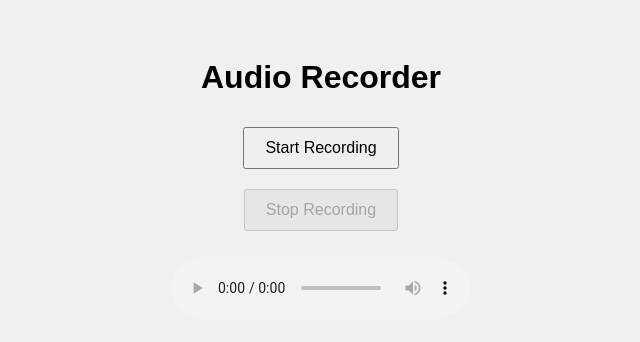
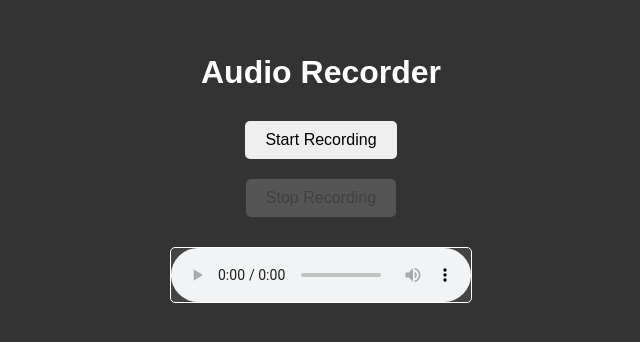
Before and after one commit to bpk-ctrl/rec, a plain HTML site: page index.html in a window 1280 px wide. Shown: the part 232-574 px from the top of the page, without its empty margins (319-959 px from the left). Drawn offline with Linux system fonts and the light colour scheme.

Commit message:
Update index.html

```diff
--- a/index.html
+++ b/index.html
@@ -12,15 +12,35 @@
             align-items: center;
             justify-content: center;
             height: 100vh;
-            background-color: #f0f0f0;
+            background-color: #333; /* Dark gray background */
+            color: #fff; /* White text color */
+            margin: 0;
+        }
+        h1 {
+            margin-bottom: 20px;
+            font-size: 2em;
         }
         button {
             margin: 10px;
             padding: 10px 20px;
             font-size: 16px;
+            border: none;
+            border-radius: 5px;
+            cursor: pointer;
+            transition: background-color 0.3s;
+        }
+        button:disabled {
+            background-color: #555; /* Darker gray for disabled button */
+            cursor: not-allowed;
+        }
+        button:not(:disabled):hover {
+            background-color: #444; /* Darker gray on hover */
         }
         audio {
             margin-top: 20px;
+            border: 1px solid #fff; /* White border for audio player */
+            border-radius: 5px;
+            background-color: #444; /* Darker background for audio player */
         }
     </style>
 </head>
@@ -36,6 +56,7 @@
         let audioChunks = [];
 
         document.getElementById('startBtn').addEventListener('click', async () => {
+            try {
                 const stream = await navigator.mediaDevices.getUserMedia({ audio: true });
                 mediaRecorder = new MediaRecorder(stream);
 
@@ -48,11 +69,15 @@
                 });
 
                 mediaRecorder.addEventListener('stop', () => {
-                const audioBlob = new Blob(audioChunks, { type: 'audio/wav' });
+                    const audioBlob = new Blob(audioChunks, { type: 'audio/webm' });
                     const audioUrl = URL.createObjectURL(audioBlob);
                     document.getElementById('audioPlayback').src = audioUrl;
                     audioChunks = [];
                 });
+            } catch (error) {
+                console.error('Error accessing microphone:', error);
+                alert('Could not access the microphone. Please check your permissions.');
+            }
         });
 
         document.getElementById('stopBtn').addEventListener('click', () => {
```
Lines whose indentation alone changed are shown as unchanged.
